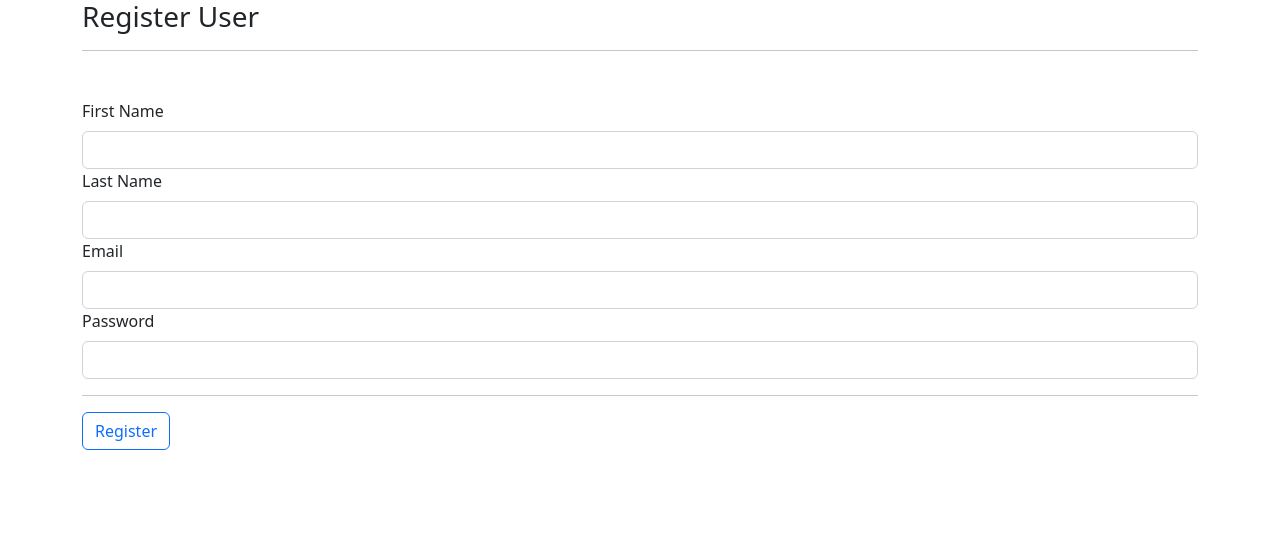
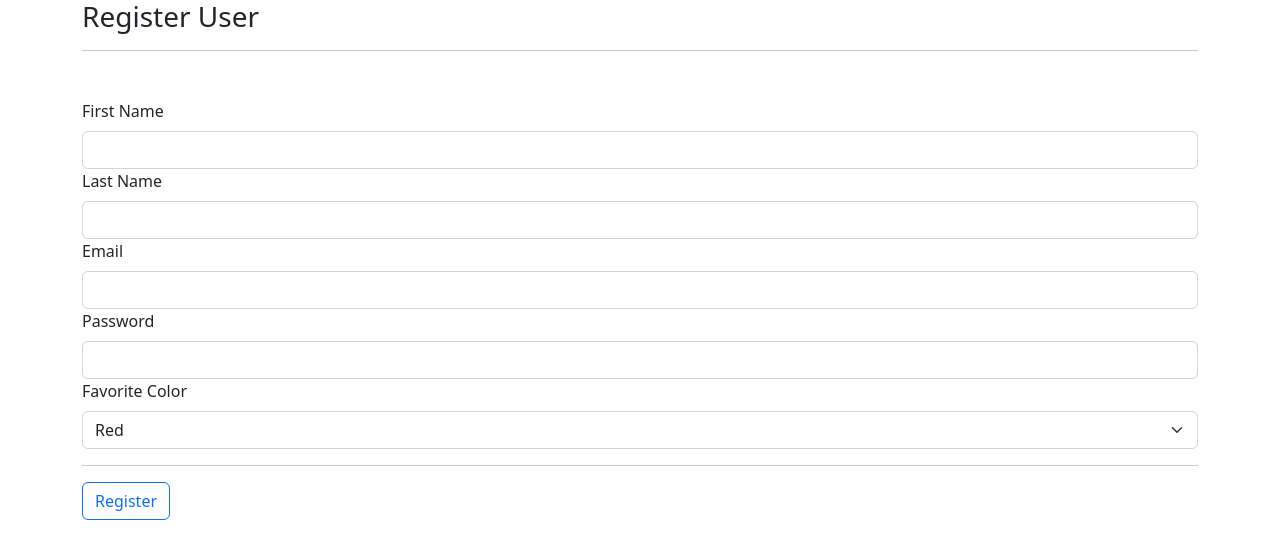
Before and after one commit to kryptadmin/vue-course, a plain HTML site: page registration.html in a window 1280 px wide. Drawn offline with nearby package versions, Linux system fonts and the light colour scheme.

Commit message:
Video 19 Select box component

```diff
--- a/form.js
+++ b/form.js
@@ -13,3 +13,13 @@ const TextInput = {
         <input :type="type" :name="name" :placeholder="placeholder" :max="max" :min="min" :required="required" :autocomplete="name + '-new'" class="form-control" />
     `,
 };
+
+const SelectInput = {
+  props: ["name", "label", "items", "required"],
+  template: `
+    <label :for="name" class="form-label">{{label}}</label>
+    <select :name="name" :required="required" class="form-select">
+      <option v-for="option in items" :value="option.value">{{option.text}}</option>
+    </select>
+  `,
+};
--- a/registration.html
+++ b/registration.html
@@ -17,7 +17,7 @@
     <div class="container" id="app">
       <div class="row">
         <div class="col">
-          <reg-form></reg-form>
+          <reg-form :items="items"></reg-form>
         </div>
       </div>
     </div>
@@ -25,7 +25,13 @@
     <script src="form.js"></script>
     <script src="registration.js"></script>
     <script>
-      const data = {};
+      const data = {
+        items: [
+          { text: "Red", value: "red" },
+          { text: "Blue", value: "blue" },
+          { text: "Green", value: "green" },
+        ],
+      };
 
       const vm = Vue.createApp({
         data() {
--- a/registration.js
+++ b/registration.js
@@ -1,5 +1,5 @@
 const RegistrationForm = {
-  props: [],
+  props: ["items"],
   template: `
         <h3>Register User</h3>
         <hr/>
@@ -8,12 +8,14 @@ const RegistrationForm = {
             <text-input name="lastName" label="Last Name" required="true" type="text" />
             <text-input name="email" label="Email" required="true" type="email" />
             <text-input name="password" label="Password" required="true" type="password" />
+            <select-input name="color" label="Favorite Color" required="true" :items="items" />
             <hr />
             <input type="submit" class="btn btn-outline-primary" value="Register" />
         </form>
     `,
   components: {
     "text-input": TextInput,
+    "select-input": SelectInput,
   },
   mounted() {
     (function () {
```
